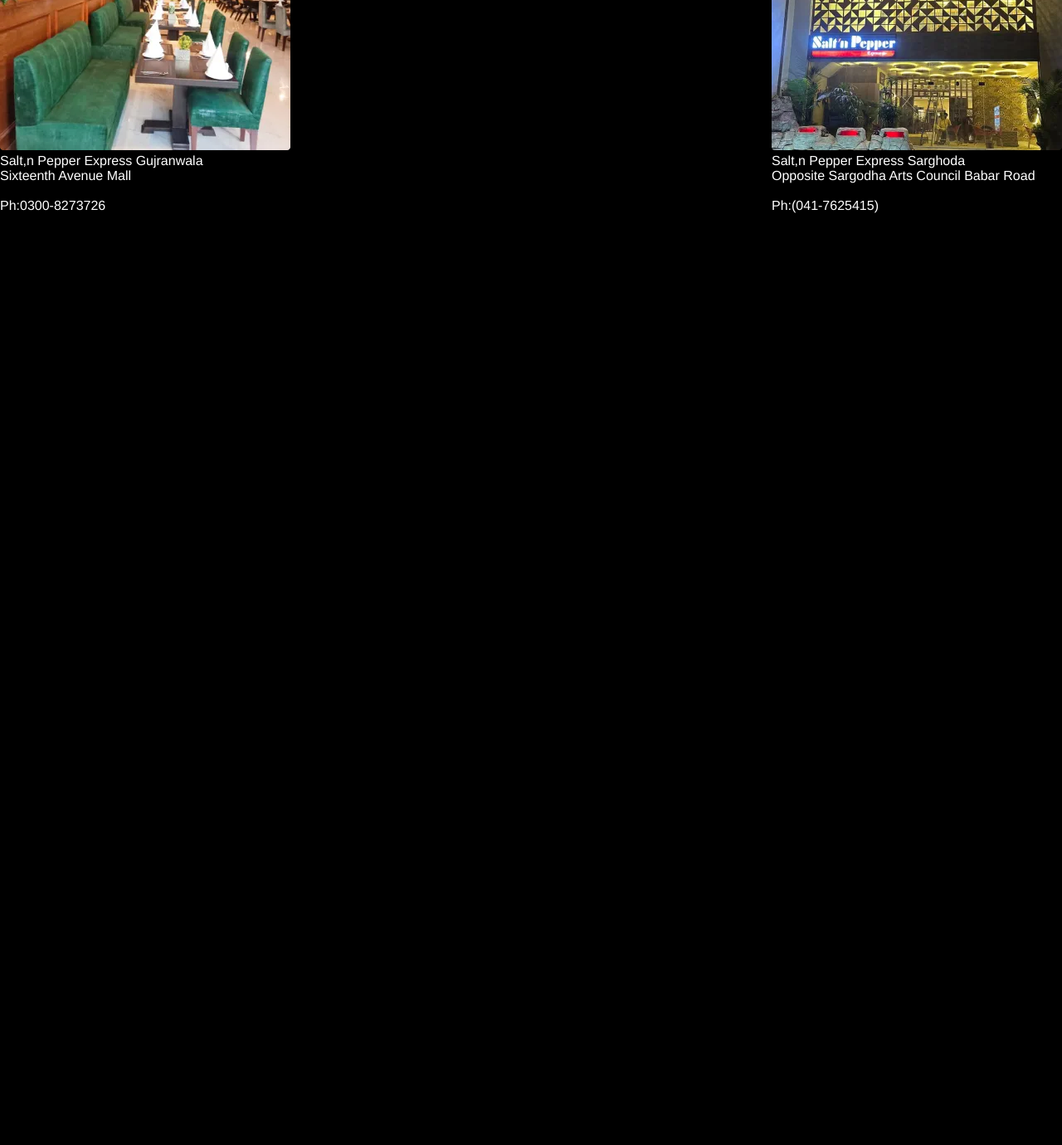
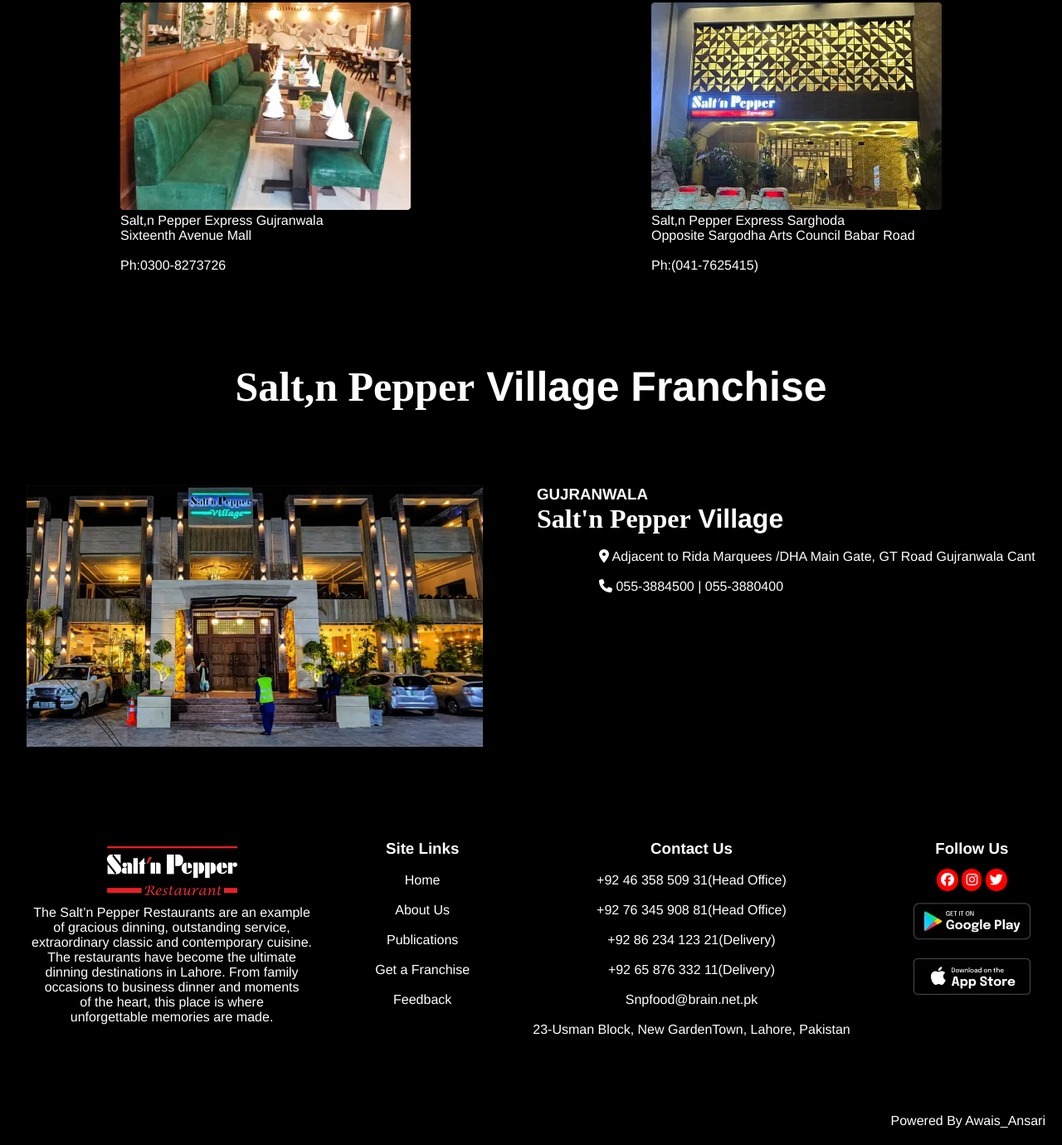
Before and after one commit to AwaisAnsari01/Salt-Paper, a plain HTML site: page about us.html in a window 1280 px wide. Shown: the part 3842-5222 px from the top of the page at 83% size. Before the commit the page ends 4099 px from the top, so only its background shows below. Drawn offline with Linux system fonts and the light colour scheme.

Commit message:
modified pages

```diff
--- a/about us.html
+++ b/about us.html
@@ -234,8 +234,12 @@
         </div>
     </div>
 </div>
+<br/>
+<br/>
+<br/>
+<br/>
 
-<div class="d-flex justify-between">
+<div class="d-flex justify-around ">
     <div>
         <div>
             <img src="./Assets/images/9f2b5abf-88a1-4f49-9f98-c3dfee664e40.webp" width="350px" alt="no-images">
@@ -258,6 +262,85 @@
         </div>
     </div>
 </div>
+<!-- location-images-Ended -->
+<br/>
+<br/>
+<br/>
+<br/>
+<br/>
+<br/>
+<!-- VILLAGE_FRANCHISE_STARTED -->
+
+<div class="center">
+    <h1 class="Head"> <span id="franchise-font">Salt,n Pepper</span> Village Franchise</h1>
+</div>
+<br/>
+<br/>
+<br/>
+<br/>
+<br/>
+<div class="d-flex justify-around" >
+    <div>
+        <img src="./Assets/images/0df39a08-2dca-4998-adda-4ca66b1132cb.webp" width="550px" alt="no-image">
+    </div>
+    <div class="text-justify center align-center">
+        <h3>GUJRANWALA</h3>
+        <h1><span id="franchise-font">Salt'n Pepper</span> Village</h1><br/>
+        <i class="fa-solid fa-location-dot express-franchise-btn"></i>  Adjacent to Rida Marquees /DHA Main Gate, GT Road Gujranwala Cant <br/><br/>
+        <i class="fa-solid fa-phone express-franchise-btn"></i> 055-3884500 | 055-3880400
+    </div>
+</div>
+<br/>
+<br/>
+<br/>
+<br/>
+<br/>
+<br/>
+<!-- Footer-Started -->
+<div class=" center d-flex justify-around">
+    <div>
+        <img id="main-logo" src="./Assets/images/65b73fb7-2706-4440-87b9-9555fcd0ba80.webp" width="150px" alt="logo"><br/>
+        <p>The Salt’n Pepper Restaurants are an example <br/> of gracious dinning, outstanding service,<br/>extraordinary classic and contemporary cuisine. <br/> The restaurants have become the ultimate <br/>dinning destinations in Lahore. From family <br/>occasions to business dinner and moments <br/> of the heart, this place is where <br/> unforgettable memories are made.</p>
+    </div>
+    <div>
+        <h3>Site Links</h3><br/>
+      <a class="li" href="./index.html">Home</a><br/> <br/>
+      <a class="li" href="./about us.html">About Us</a> <br/> <br/>
+      <a class="li" href="./publications.html">Publications</a> <br/> <br/>
+      <a class="li" href="#">Get a Franchise</a> <br/> <br/>
+      <a class="li" href="./feedback.html">Feedback</a> <br/>
+
+
+    </div>
+    <div>
+        <h3>Contact Us</h3><br/>
+        <p>+92 46 358 509 31(Head Office)</p><br/>
+        <p>+92 76 345 908 81(Head Office)</p><br/>
+        <p>+92 86 234 123 21(Delivery)</p><br/>
+        <p>+92 65 876 332 11(Delivery)</p><br/>
+        <p>Snpfood@brain.net.pk</p><br/>
+        <p>23-Usman Block, New GardenTown, Lahore, Pakistan</p>
+    </div>
+    <div>
+        <h3>Follow Us</h3><br/>
+        <a class="rounded follow-us"  href="https://facebook.com/"><i class="fa-brands fa-facebook"></i></a>
+        <a class="rounded follow-us" href="https://www.instagram.com/"><i class="fa-brands fa-instagram"></i></a>
+        <a class="rounded follow-us" href="https://twitter.com/?lang=en"><i class="fa-brands fa-twitter"></i></a><br/><br/>
+        <img src="./Assets/images/c5c0daad-373c-4dd5-a8e8-6dcbbd142963.webp" alt="no-image"><br/><br/>
+        <img src="./Assets/images/15a204d9-9623-4aea-8c7a-a4419417ee7e.webp" alt="no-image">
+
+
+
+    </div>
+</div>
+<br/>
+<br/>
+<br/>
+<br/>
+<div>
+    <p class="align m-4">Powered By Awais_Ansari</p>
+</div>
+
 
 
 
```
Also changed, not shown: index.html (+4 -4 lines), publications.html (+2 -2 lines).
